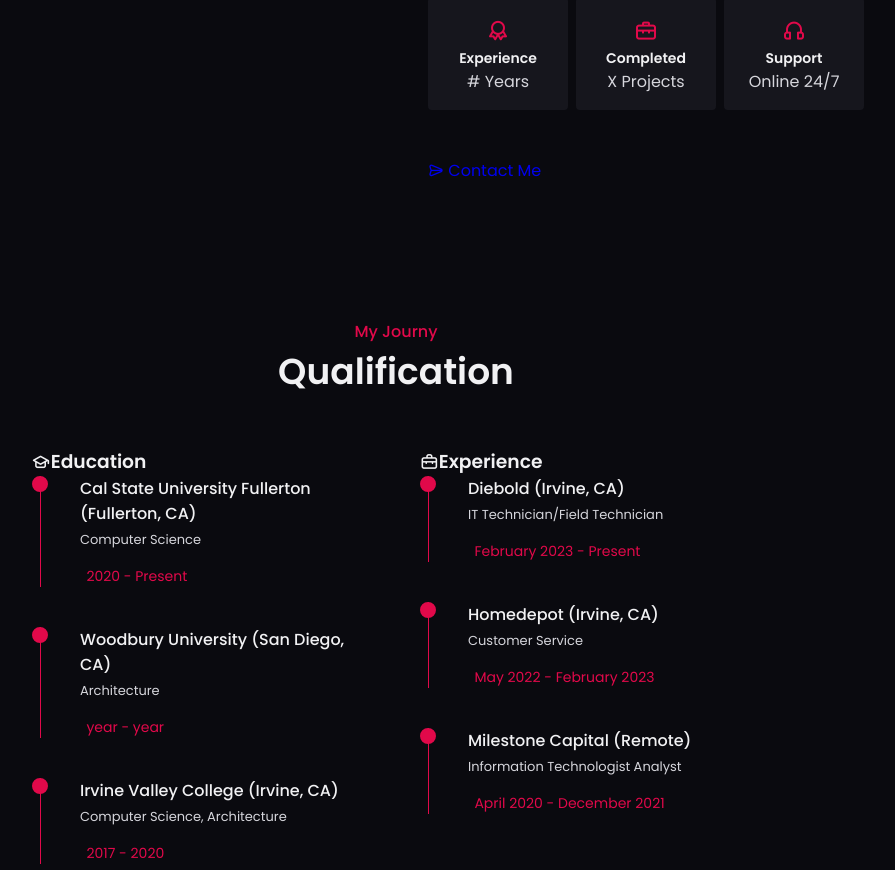
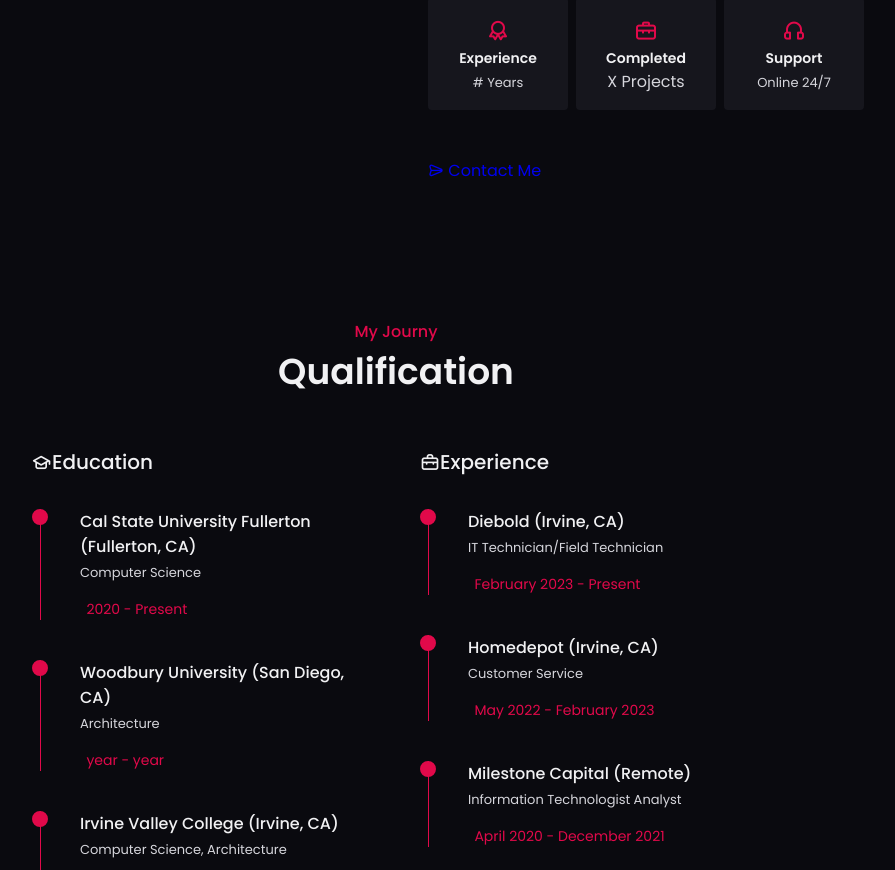
Before and after one commit to midsu/Portfolio, a plain HTML site: page index.html in a window 1280 px wide. Shown: the part 1234-2104 px from the top of the page, without its empty margins (294-1189 px from the left). Drawn offline with nearby package versions, Linux system fonts and the light colour scheme; files that its build step writes are made by us from their sources; files whose address does not match are found by name.

Commit message:
fixed the qualification title spacing

```diff
--- a/css/style.css
+++ b/css/style.css
@@ -279,7 +279,7 @@ input {
 .home__social-link {
     font-size: 1.08rem;
     color: var(--text-color);
-    transition: .4s;
+    transition: .3s;
 }
 
 .home__social-link:hover {
@@ -418,14 +418,18 @@ input {
     font-size: var(--small-font-size);
 }
 
+.about__subtitle {
+    font-size: var(--smaller-font-size);
+}
+
 /*===== Qualification Section =====*/
 .qualification__container {
-    grid-template-columns: repeat(2,340px);
+    grid-template-columns: repeat(2, 340px);
     column-gap: 3rem;
     justify-content: center;
 }
 
-.qualification__tile {
+.qualification__title {
     font-size: var(--h3-font-size);
     font-weight: var(--font-medium);
     margin-bottom: var(--mb-2);
```
